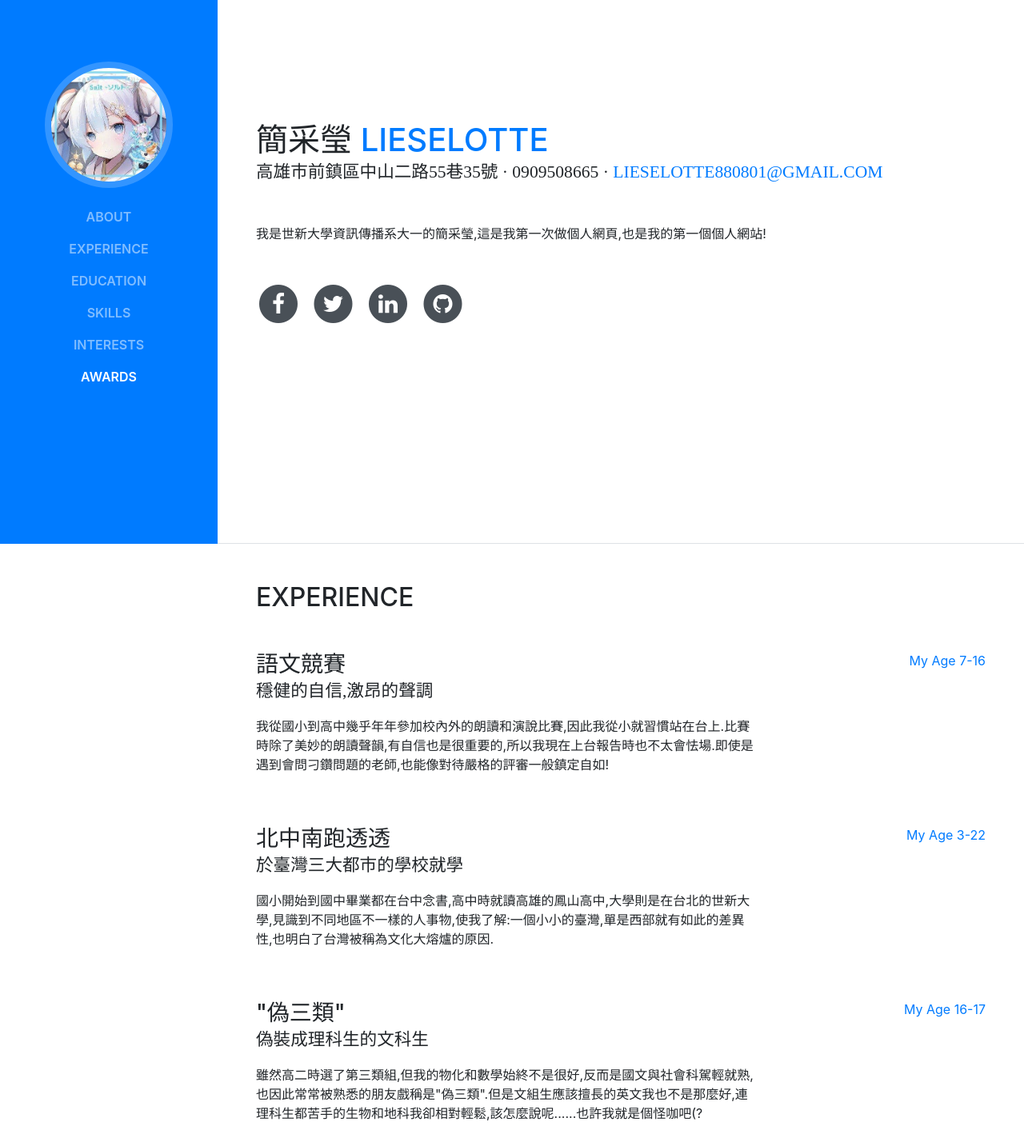
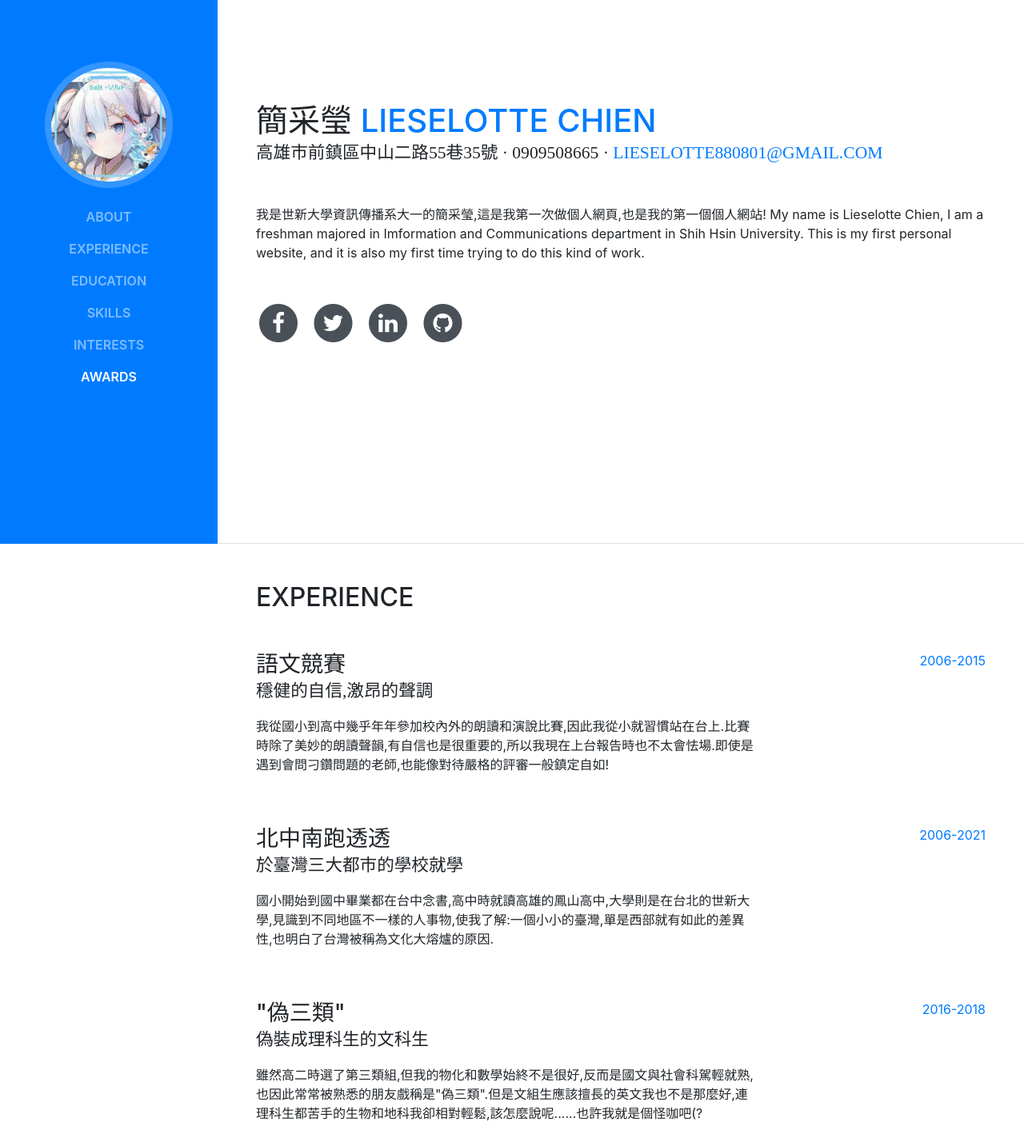
Before and after one commit to lieselotte-0801/lieselotte-0801.github.io, a website with bundled scripts: page index.html in a window 1280 px wide. Shown: the part 120-1543 px from the top of the page at 80% size. Built offline with nearby package versions, Linux system fonts and the light colour scheme; a web font is replaced by a local one.

Commit message:
original resume

```diff
--- a/index.html
+++ b/index.html
@@ -29,7 +29,7 @@
 
     <nav class="navbar navbar-expand-lg navbar-dark bg-primary fixed-top" id="sideNav">
       <a class="navbar-brand js-scroll-trigger" href="#page-top">
-        <span class="d-block d-lg-none">Start Bootstrap</span>
+        <span class="d-block d-lg-none">選單</span>
         <span class="d-none d-lg-block">
           <img class="img-fluid img-profile rounded-circle mx-auto mb-2" src="img/大頭照.jpg" alt="">
         </span>
@@ -66,15 +66,15 @@
       <section class="resume-section p-3 p-lg-5 d-flex d-column" id="about">
         <div class="my-auto">
           <h1 class="mb-0">簡采瑩
-            <span class="text-primary">Lieselotte</span>
+            <span class="text-primary">Lieselotte Chien</span>
           </h1>
           <div class="subheading mb-5">高雄市前鎮區中山二路55巷35號 ·  0909508665 ·
             <a href="mailto:name@email.com">lieselotte880801@gmail.com</a>
           </div>
-          <p class="mb-5">我是世新大學資訊傳播系大一的簡采瑩,這是我第一次做個人網頁,也是我的第一個個人網站!</p>
+          <p class="mb-5">我是世新大學資訊傳播系大一的簡采瑩,這是我第一次做個人網頁,也是我的第一個個人網站!  My name is Lieselotte Chien, I am a freshman majored in Imformation and Communications department in Shih Hsin University. This is my first personal website, and it is also my first time trying to do this kind of work.</p>
           <ul class="list-inline list-social-icons mb-0">
             <li class="list-inline-item">
-              <a href="#">
+              <a href="https://www.facebook.com/profile.php?id=100004173274326">
                 <span class="fa-stack fa-lg">
                   <i class="fa fa-circle fa-stack-2x"></i>
                   <i class="fa fa-facebook fa-stack-1x fa-inverse"></i>
@@ -120,7 +120,7 @@
               <p>我從國小到高中幾乎年年參加校內外的朗讀和演說比賽,因此我從小就習慣站在台上.比賽時除了美妙的朗讀聲韻,有自信也是很重要的,所以我現在上台報告時也不太會怯場.即使是遇到會問刁鑽問題的老師,也能像對待嚴格的評審一般鎮定自如!</p>
             </div>
             <div class="resume-date text-md-right">
-              <span class="text-primary">My Age 7-16 </span>
+              <span class="text-primary">2006-2015</span>
             </div>
           </div>
 
@@ -131,7 +131,7 @@
               <p>國小開始到國中畢業都在台中念書,高中時就讀高雄的鳳山高中,大學則是在台北的世新大學,見識到不同地區不一樣的人事物,使我了解:一個小小的臺灣,單是西部就有如此的差異性,也明白了台灣被稱為文化大熔爐的原因.</p>
             </div>
             <div class="resume-date text-md-right">
-              <span class="text-primary">My Age 3-22 </span>
+              <span class="text-primary">2006-2021</span>
             </div>
           </div>
 
@@ -142,7 +142,7 @@
               <p>雖然高二時選了第三類組,但我的物化和數學始終不是很好,反而是國文與社會科駕輕就熟,也因此常常被熟悉的朋友戲稱是"偽三類".但是文組生應該擅長的英文我也不是那麼好,連理科生都苦手的生物和地科我卻相對輕鬆,該怎麼說呢......也許我就是個怪咖吧(?</p>
             </div>
             <div class="resume-date text-md-right">
-              <span class="text-primary">My Age  16-17</span>
+              <span class="text-primary">2016-2018</span>
             </div>
           </div>
 
```
